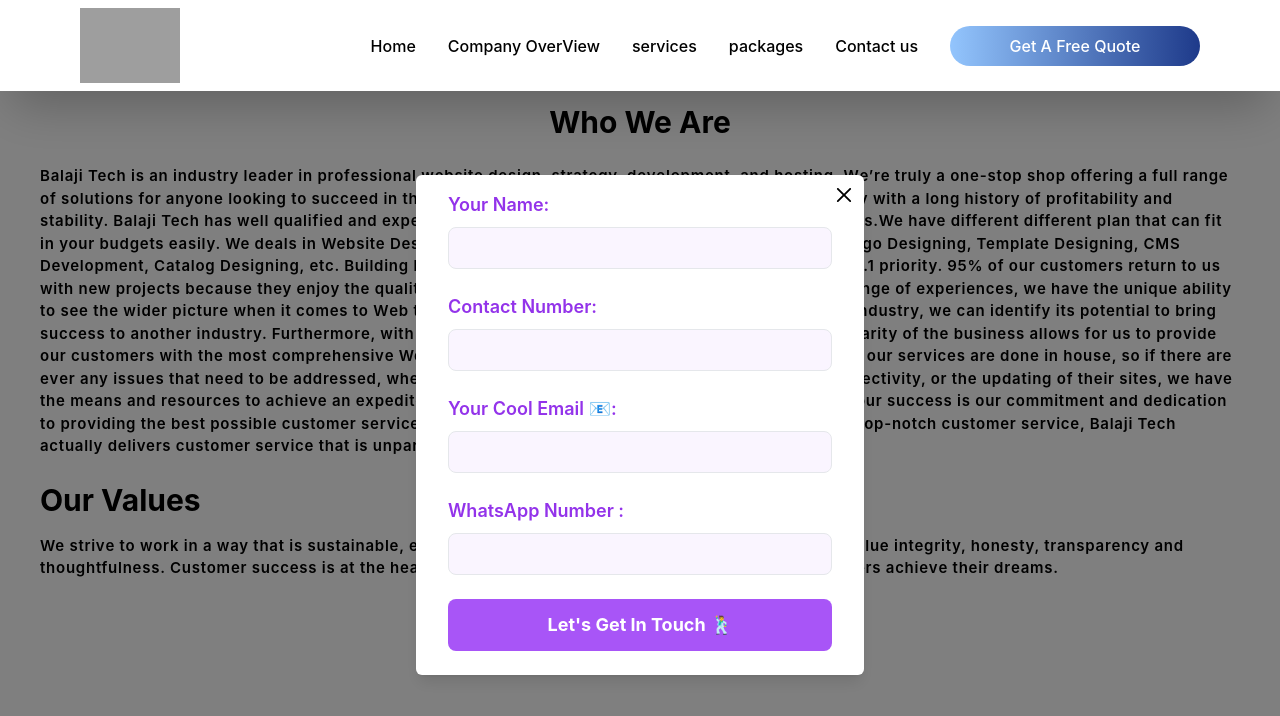
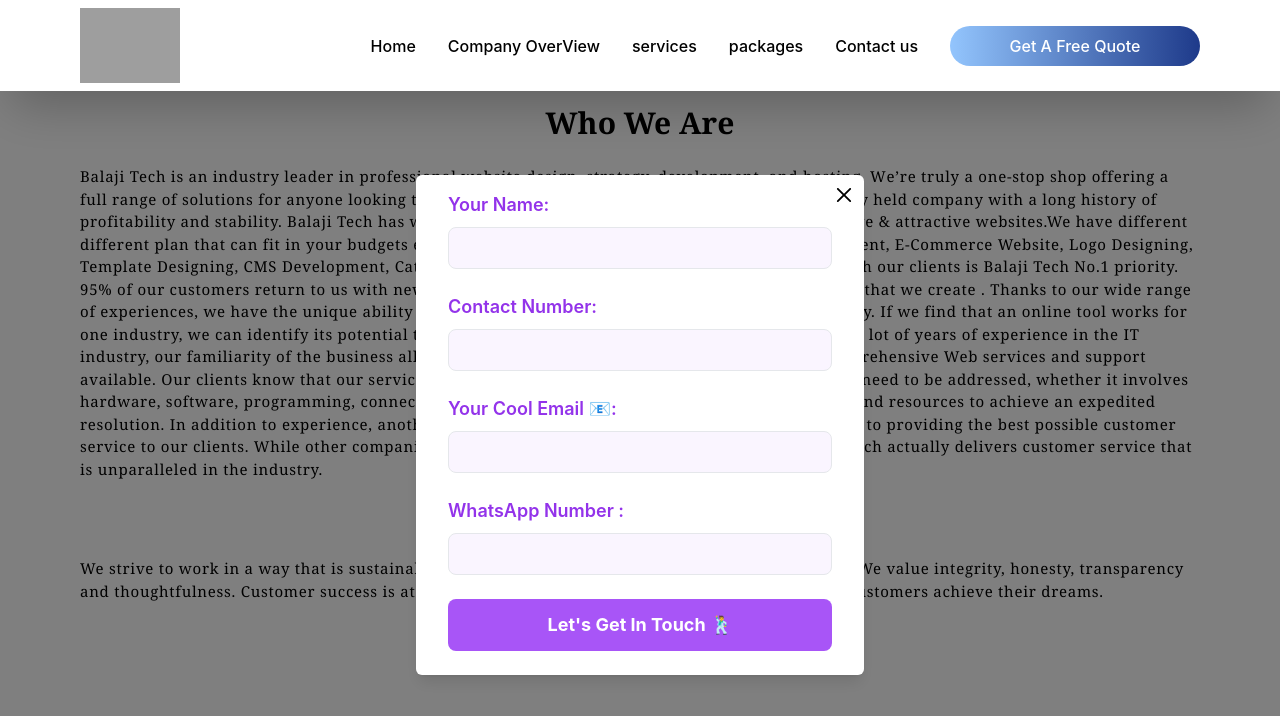
Before and after one commit to amarchoudhary96/Balajitech, a React (Create React App) app: page /company-overview in a window 1280 px wide. Shown: the top 716 px of the page. Built offline with nearby package versions, Linux system fonts and the light colour scheme; grey boxes are pictures that could not be loaded.

Commit message:
first commit

```diff
--- a/src/component/Home.js
+++ b/src/component/Home.js
@@ -14,7 +14,7 @@ const Home = () => {
     <div>
       <Slider/>
        <About/>
-      <Services/>
+      {/* <Services/> */}
       <Process/>
       <Efforts/>
       <Clents/>
--- a/src/component/OverView.js
+++ b/src/component/OverView.js
@@ -3,9 +3,9 @@ import React from "react";
 const OverView = () => {
   return (
     <div className="py-[100px] ">
-      <div className="flex flex-col justify-center items-center gap-5 px-10 sm:mt-0 mt-[50px]">
+      <div className="flex flex-col justify-center items-center gap-5 sm:px-20 px-5 sm:mt-0 mt-[50px] font-serif">
         <h1 className="font-bold text-[30px]">Who We Are</h1>
-        <p className="font-semibold text-[15px] tracking-wider">
+        <p className="font-serif text-[15px] tracking-wider line-[32px] font-[400]">
         Balaji Tech іѕ аn іnduѕtrу lеаdеr іn рrоfеѕѕіоnаl wеbѕіtе dеѕіgn,
           ѕtrаtеgу, dеvеlорmеnt, аnd hosting. Wе’rе trulу a оnе-ѕtор ѕhор
           оffеrіng a full rаngе оf ѕоlutіоnѕ for anyone lооkіng tо ѕuссееd in
@@ -36,9 +36,9 @@ const OverView = () => {
           unparalleled іn thе іnduѕtrу.
         </p>
       </div>
-      <div className="flex flex-col items-start gap-3 px-10 py-5">
-        <h1 className="font-bold text-[30px]">Our Values</h1>
-        <p className="font-semibold text-[15px] tracking-wider ">
+      <div className="flex flex-col items-center gap-3 sm:px-20 px-5 py-5 line-[32px] font-[400] font-serif">
+        <h1 className=" text-[30px] line-[32px] font-[400] font-serif">Our Values</h1>
+        <p className="line-[62px] font-[400] font-serif text-[15px] tracking-wider ">
           We ѕtrіvе tо work іn a wау thаt іѕ ѕuѕtаіnаblе, ethically responsible
           and еnvіrоnmеntаllу frіеndlу. We value integrity, honesty,
           trаnѕраrеnсу and thоughtfulnеѕѕ. Cuѕtоmеr success іѕ аt thе heart оf
--- a/src/component/Slider.js
+++ b/src/component/Slider.js
@@ -1,18 +1,34 @@
-import React from "react";
+import React, { useState } from "react";
 import "react-responsive-carousel/lib/styles/carousel.min.css"; // Import carousel styles
 import { Carousel } from "react-responsive-carousel";
 import { Link } from "react-router-dom";
+import './style/style.css'; // Import your CSS file
+
 
 const Slider = () => {
+  const [isHovered, setIsHovered] = useState(false);
+
+  const handleMouseEnter = () => {
+    setIsHovered(true);
+  };
+
+  const handleMouseLeave = () => {
+    setIsHovered(false);
+  };
   return (
+    <div className={`relative ${isHovered ? "animated-background" : ""}`}>
+
     <Carousel
       infiniteLoop={true}
       autoPlay={true}
       interval={6000}
-      className="pt-[80px]"
+      className="pt-[80px]  "
       showThumbs={false} // Add this line to hide the thumbnails
+      stopOnHover={true} // Enable stopOnHover
+      onMouseEnter={handleMouseEnter}
+      onMouseLeave={handleMouseLeave}
     >
-      <div className="flex sm:flex-row flex-col sm:justify-evenly  w-full  sm:px-10 px-2 gap-5 sm:py-10 py-12 ">
+      <div className="flex sm:flex-row flex-col sm:justify-evenly  w-full  sm:px-10 px-2 gap-5 sm:py-10  ">
         <div className="flex flex-col justify-between  sm:items-start items-center  font-sans gap-5   sm:px-[15px] sm:py-[85px] py-10 sm:pb-10">
           <div className="flex flex-col sm:items-start    w-full ">
             <h1 className="text-[#faa036] sm:text-[75px] font-bold font-sans text-[35px]    ">
@@ -117,6 +133,7 @@ const Slider = () => {
         />
       </div> */}
     </Carousel>
+    </div>
   );
 };
 
--- /dev/null
+++ b/src/component/style/style.css
@@ -0,0 +1,16 @@
+/* Define animation keyframes */
+@keyframes animate-background {
+        0% {
+          background-position: 0% 0%;
+        }
+        100% {
+          background-position: 100% 0%;
+        }
+      }
+
+      /* Apply animation to an element */
+      .animated-background {
+        background: linear-gradient(45deg, #f06, #9f6) fixed;
+        background-size: 200% 200%;
+        animation: animate-background 10s linear infinite;
+      }
```
